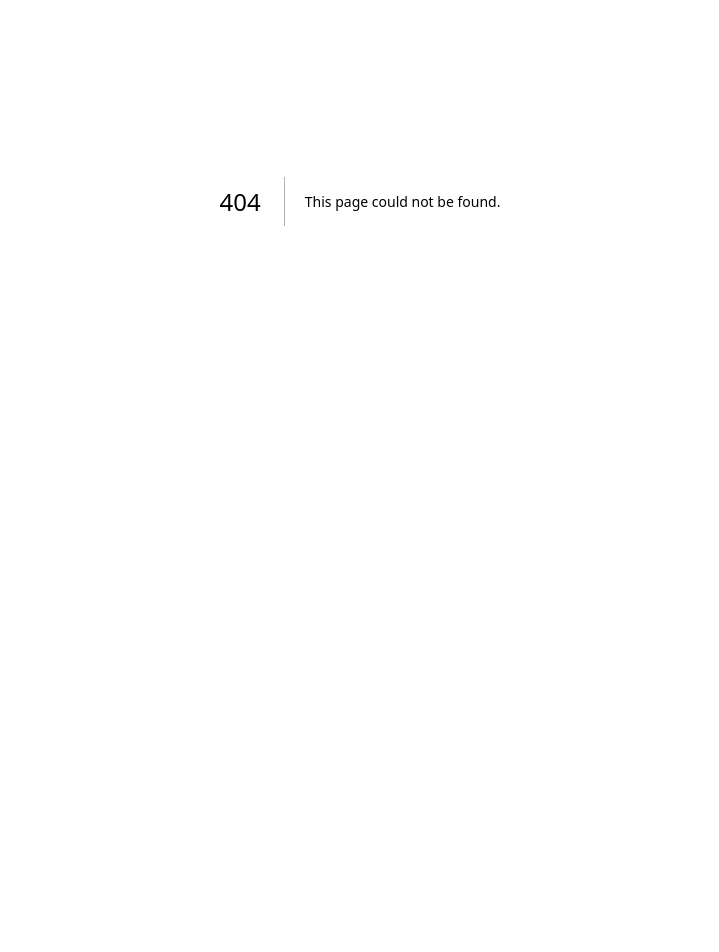
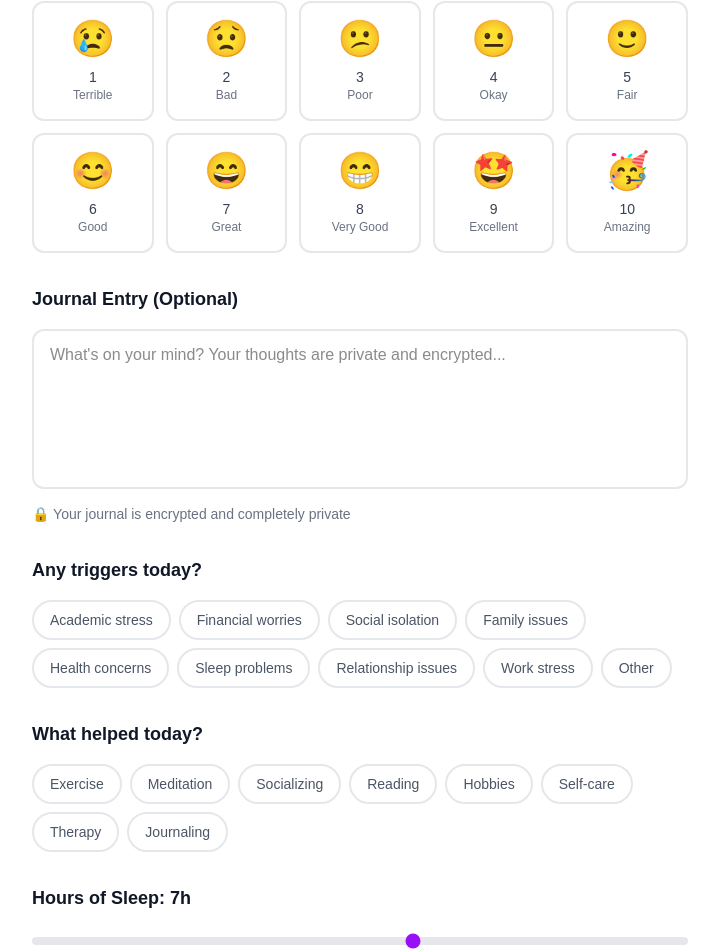
Before and after one commit to ammarbinanwarfuad/mindmate, a Next.js app: page /mood/new in a window 1280 px wide. Before the commit this address had no page. Shown: the part 199-1151 px from the top of the page, without its empty margins (280-999 px from the left). Before the commit the page ends 800 px from the top, so only its background shows below. Built offline with nearby package versions, Linux system fonts and the light colour scheme.

Commit message:
created and updated app/mood/new/page.tsx

```diff
--- /dev/null
+++ b/app/mood/new/page.tsx
@@ -0,0 +1,217 @@
+'use client';
+
+import { useState } from 'react';
+import { useRouter } from 'next/navigation';
+
+const MOOD_OPTIONS = [
+  { score: 1, emoji: '😢', label: 'Terrible' },
+  { score: 2, emoji: '😟', label: 'Bad' },
+  { score: 3, emoji: '😕', label: 'Poor' },
+  { score: 4, emoji: '😐', label: 'Okay' },
+  { score: 5, emoji: '🙂', label: 'Fair' },
+  { score: 6, emoji: '😊', label: 'Good' },
+  { score: 7, emoji: '😄', label: 'Great' },
+  { score: 8, emoji: '😁', label: 'Very Good' },
+  { score: 9, emoji: '🤩', label: 'Excellent' },
+  { score: 10, emoji: '🥳', label: 'Amazing' },
+];
+
+const TRIGGER_OPTIONS = [
+  'Academic stress', 'Financial worries', 'Social isolation',
+  'Family issues', 'Health concerns', 'Sleep problems',
+  'Relationship issues', 'Work stress', 'Other'
+];
+
+const ACTIVITY_OPTIONS = [
+  'Exercise', 'Meditation', 'Socializing', 'Reading',
+  'Hobbies', 'Self-care', 'Therapy', 'Journaling'
+];
+
+export default function NewMoodEntry() {
+  const router = useRouter();
+  const [selectedMood, setSelectedMood] = useState<number | null>(null);
+  const [journalEntry, setJournalEntry] = useState('');
+  const [selectedTriggers, setSelectedTriggers] = useState<string[]>([]);
+  const [selectedActivities, setSelectedActivities] = useState<string[]>([]);
+  const [sleepHours, setSleepHours] = useState<number>(7);
+  const [loading, setLoading] = useState(false);
+
+  const toggleSelection = (item: string, list: string[], setter: (list: string[]) => void) => {
+    if (list.includes(item)) {
+      setter(list.filter(i => i !== item));
+    } else {
+      setter([...list, item]);
+    }
+  };
+
+  const handleSubmit = async (e: React.FormEvent) => {
+    e.preventDefault();
+
+    if (selectedMood === null) {
+      alert('Please select your mood');
+      return;
+    }
+
+    setLoading(true);
+
+    try {
+      const response = await fetch('/api/mood/entry', {
+        method: 'POST',
+        headers: { 'Content-Type': 'application/json' },
+        body: JSON.stringify({
+          moodScore: selectedMood,
+          emoji: MOOD_OPTIONS.find(m => m.score === selectedMood)?.emoji,
+          journalEntry: journalEntry || undefined,
+          triggers: selectedTriggers,
+          activities: selectedActivities,
+          sleepHours
+        })
+      });
+
+      if (response.ok) {
+        router.push('/mood');
+      } else {
+        alert('Failed to save mood entry');
+      }
+    } catch (error) {
+      console.error('Error saving mood:', error);
+      alert('Failed to save mood entry');
+    } finally {
+      setLoading(false);
+    }
+  };
+
+  return (
+    <div className="max-w-3xl mx-auto p-6">
+      <div className="bg-white rounded-2xl shadow-xl p-8">
+        <h1 className="text-3xl font-bold text-gray-900 mb-2">How are you feeling today?</h1>
+        <p className="text-gray-600 mb-8">Take a moment to check in with yourself</p>
+
+        <form onSubmit={handleSubmit} className="space-y-8">
+          {/* Mood Selection */}
+          <div>
+            <label className="block text-lg font-semibold text-gray-900 mb-4">
+              Your Mood
+            </label>
+            <div className="grid grid-cols-5 gap-3">
+              {MOOD_OPTIONS.map(mood => (
+                <button
+                  key={mood.score}
+                  type="button"
+                  onClick={() => setSelectedMood(mood.score)}
+                  className={`
+                    flex flex-col items-center p-4 rounded-xl border-2 transition-all
+                    ${selectedMood === mood.score
+                      ? 'border-purple-600 bg-purple-50 shadow-md scale-105'
+                      : 'border-gray-200 hover:border-purple-300 hover:shadow-sm'
+                    }
+                  `}
+                >
+                  <span className="text-4xl mb-2">{mood.emoji}</span>
+                  <span className="text-sm font-medium text-gray-700">{mood.score}</span>
+                  <span className="text-xs text-gray-500">{mood.label}</span>
+                </button>
+              ))}
+            </div>
+          </div>
+
+          {/* Journal Entry */}
+          <div>
+            <label className="block text-lg font-semibold text-gray-900 mb-4">
+              Journal Entry (Optional)
+            </label>
+            <textarea
+              value={journalEntry}
+              onChange={(e) => setJournalEntry(e.target.value)}
+              placeholder="What's on your mind? Your thoughts are private and encrypted..."
+              className="w-full h-40 px-4 py-3 border-2 border-gray-200 rounded-xl focus:outline-none focus:border-purple-500 resize-none"
+            />
+            <p className="text-sm text-gray-500 mt-2">
+              🔒 Your journal is encrypted and completely private
+            </p>
+          </div>
+
+          {/* Triggers */}
+          <div>
+            <label className="block text-lg font-semibold text-gray-900 mb-4">
+              Any triggers today?
+            </label>
+            <div className="flex flex-wrap gap-2">
+              {TRIGGER_OPTIONS.map(trigger => (
+                <button
+                  key={trigger}
+                  type="button"
+                  onClick={() => toggleSelection(trigger, selectedTriggers, setSelectedTriggers)}
+                  className={`
+                    px-4 py-2 rounded-full border-2 transition-all text-sm font-medium
+                    ${selectedTriggers.includes(trigger)
+                      ? 'border-orange-500 bg-orange-50 text-orange-700'
+                      : 'border-gray-200 text-gray-600 hover:border-orange-300'
+                    }
+                  `}
+                >
+                  {trigger}
+                </button>
+              ))}
+            </div>
+          </div>
+
+          {/* Activities */}
+          <div>
+            <label className="block text-lg font-semibold text-gray-900 mb-4">
+              What helped today?
+            </label>
+            <div className="flex flex-wrap gap-2">
+              {ACTIVITY_OPTIONS.map(activity => (
+                <button
+                  key={activity}
+                  type="button"
+                  onClick={() => toggleSelection(activity, selectedActivities, setSelectedActivities)}
+                  className={`
+                    px-4 py-2 rounded-full border-2 transition-all text-sm font-medium
+                    ${selectedActivities.includes(activity)
+                      ? 'border-green-500 bg-green-50 text-green-700'
+                      : 'border-gray-200 text-gray-600 hover:border-green-300'
+                    }
+                  `}
+                >
+                  {activity}
+                </button>
+              ))}
+            </div>
+          </div>
+
+          {/* Sleep Hours */}
+          <div>
+            <label className="block text-lg font-semibold text-gray-900 mb-4">
+              Hours of Sleep: {sleepHours}h
+            </label>
+            <input
+              type="range"
+              min="0"
+              max="12"
+              step="0.5"
+              value={sleepHours}
+              onChange={(e) => setSleepHours(parseFloat(e.target.value))}
+              className="w-full h-2 bg-gray-200 rounded-lg appearance-none cursor-pointer accent-purple-600"
+            />
+            <div className="flex justify-between text-xs text-gray-500 mt-2">
+              <span>0h</span>
+              <span>6h</span>
+              <span>12h</span>
+            </div>
+          </div>
+
+          {/* Submit Button */}
+          <button
+            type="submit"
+            disabled={selectedMood === null || loading}
+            className="w-full bg-gradient-to-r from-purple-600 to-blue-600 text-white py-4 rounded-xl font-semibold text-lg shadow-lg hover:shadow-xl transition-all disabled:opacity-50 disabled:cursor-not-allowed"
+          >
+            {loading ? 'Saving...' : 'Save Mood Entry'}
+          </button>
+        </form>
+      </div>
+    </div>
+  );
+}
```
